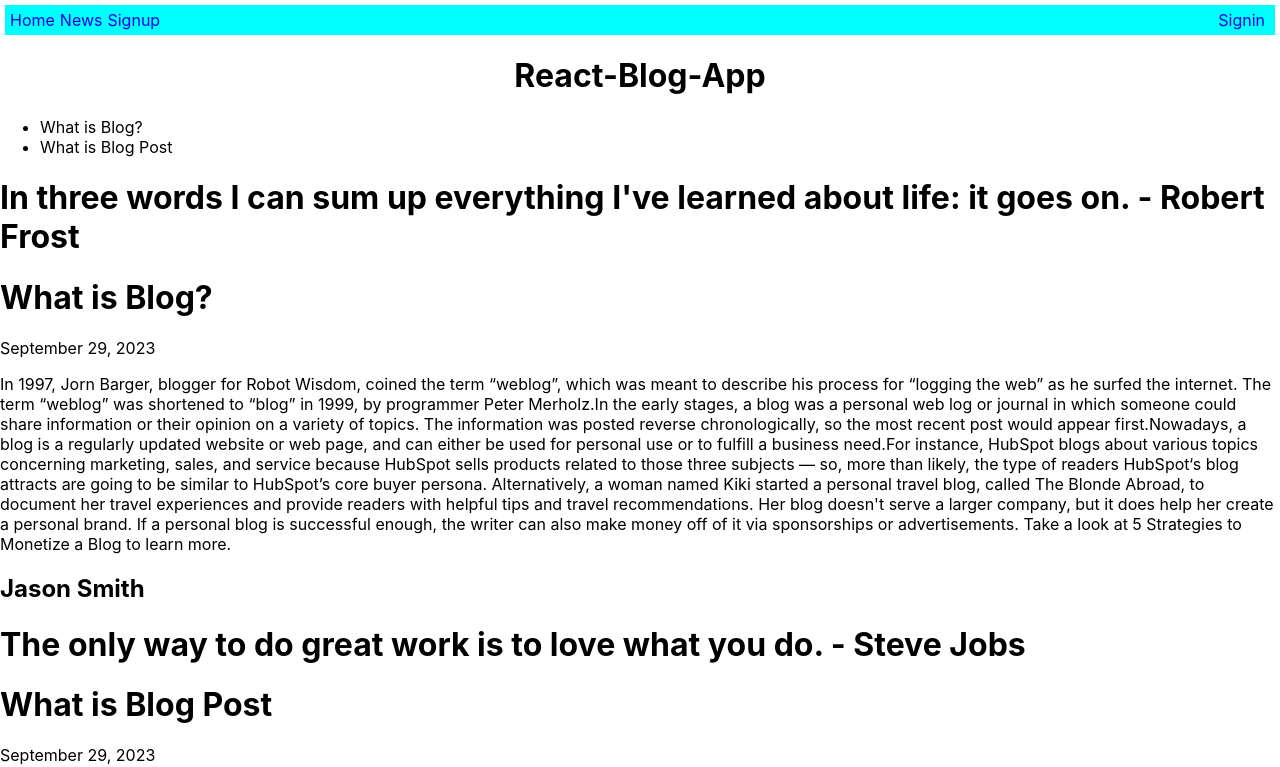
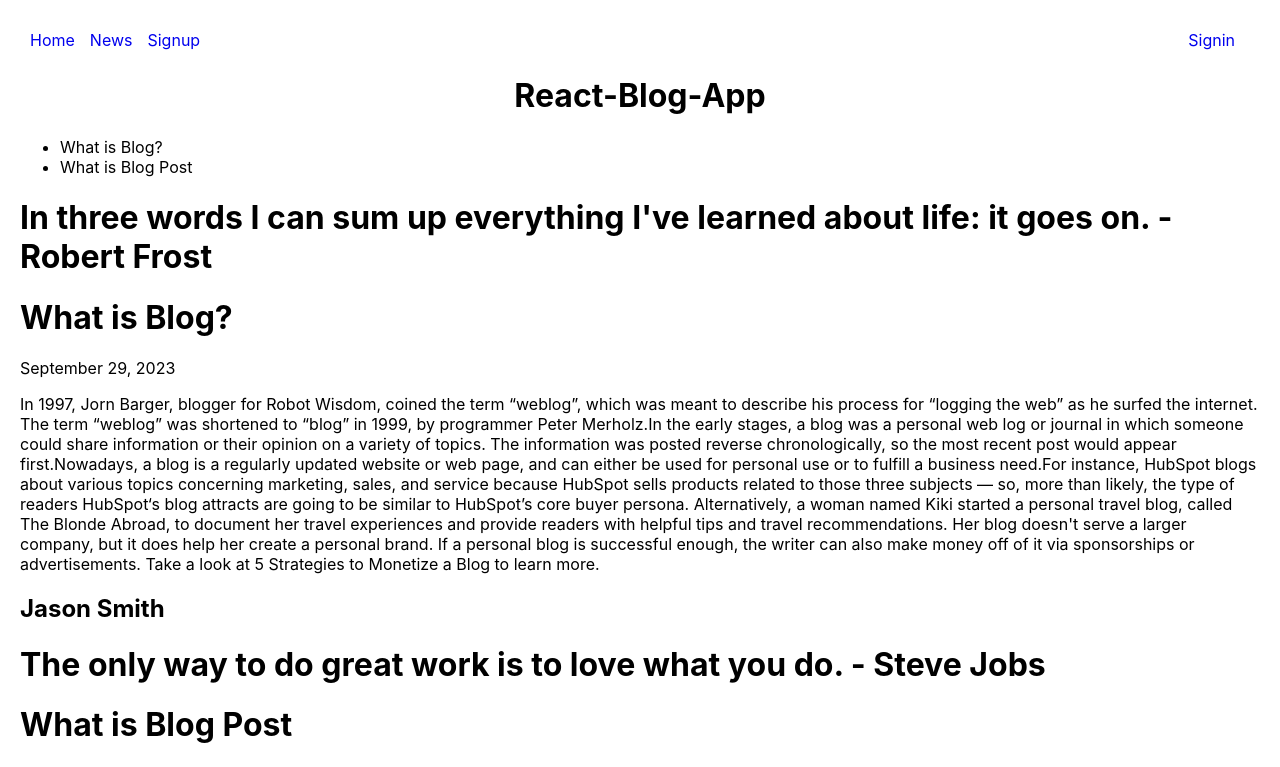
Before and after one commit to deepakkumaravelu/React-Blog-portal, a React (Create React App) app in the folder blogapp/: page / in a window 1280 px wide. Shown: the top 767 px of the page. Built offline with nearby package versions, Linux system fonts and the light colour scheme.

Commit message:
navbar bg removed

```diff
--- a/blogapp/src/App.css
+++ b/blogapp/src/App.css
@@ -5,12 +5,12 @@
     list-style-type: none;
     margin:5px;
     padding:5px;
-    background-color:aqua;
+    background-color:transparent;
 
 }
 .nav li{
     display: inline;
-    margin-right: 5px;
+    margin-right: 15px;
 
 }
 .float{
@@ -19,3 +19,7 @@
 .nav li a{
     text-decoration: none;
 }
+body{
+    margin: 15px;
+    padding: 5px;
+}
```
